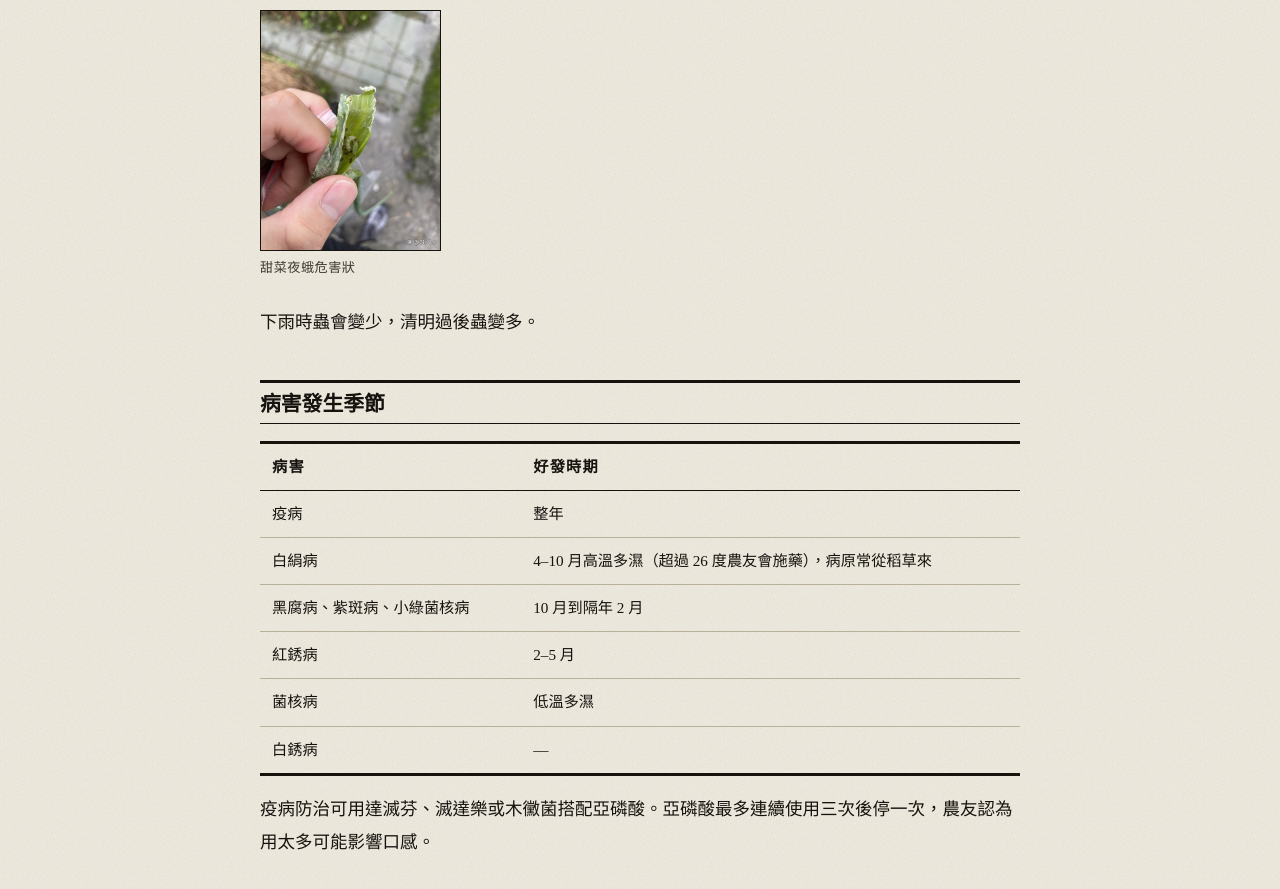
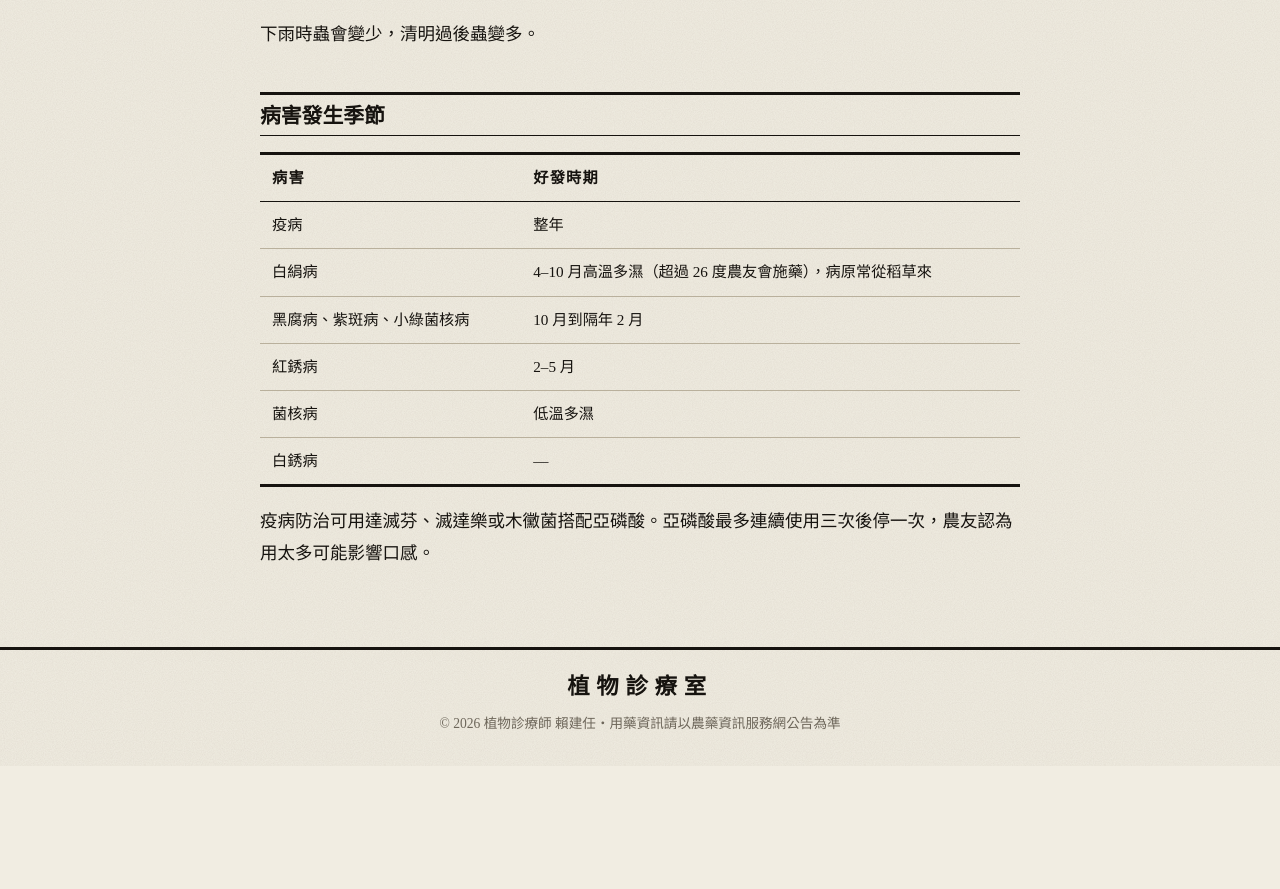
Before and after one commit to laijianren/laijianren.github.io, a Jekyll site: the page built from _visits/2021-10-25-sanxing-scallion.md, in a window 1280 px wide and 900 px high, scrolled down 2223 px. Shown: the top 889 px of the window. Built offline with Jekyll 4.4.1, drawn with Linux system fonts in a browser that asks for light colours; some web fonts are replaced; after the commit the page ends 2989 px from its top, so only the background shows below that.

Commit message:
Remove scallion photo 04
Co-Authored-By: Claude Opus 5.5 (1M context) <noreply@anthropic.com>
Claude-Session: https://claude.ai/code/session_01XJGjkT6ynprrpQ61onDbZk

```diff
--- a/_visits/2021-10-25-sanxing-scallion.md
+++ b/_visits/2021-10-25-sanxing-scallion.md
@@ -29,7 +29,6 @@ cover_caption: 甜菜夜蛾危害狀
 <div class="photo-grid">
 <figure class="photo"><img src="/assets/visits/2021-10-25-sanxing-scallion/02.jpg" alt="甜菜夜蛾危害青蔥"><figcaption>甜菜夜蛾危害狀</figcaption></figure>
 <figure class="photo"><img src="/assets/visits/2021-10-25-sanxing-scallion/03.jpg" alt="甜菜夜蛾危害青蔥"><figcaption>甜菜夜蛾危害狀</figcaption></figure>
-<figure class="photo"><img src="/assets/visits/2021-10-25-sanxing-scallion/04.jpg" alt="甜菜夜蛾危害青蔥"><figcaption>甜菜夜蛾危害狀</figcaption></figure>
 <figure class="photo"><img src="/assets/visits/2021-10-25-sanxing-scallion/05.jpg" alt="甜菜夜蛾危害青蔥"><figcaption>甜菜夜蛾危害狀</figcaption></figure>
 <figure class="photo"><img src="/assets/visits/2021-10-25-sanxing-scallion/06.jpg" alt="甜菜夜蛾危害青蔥"><figcaption>甜菜夜蛾危害狀</figcaption></figure>
 </div>
```
Also changed, not shown: assets/visits/2021-10-25-sanxing-scallion/04.jpg (deleted).
